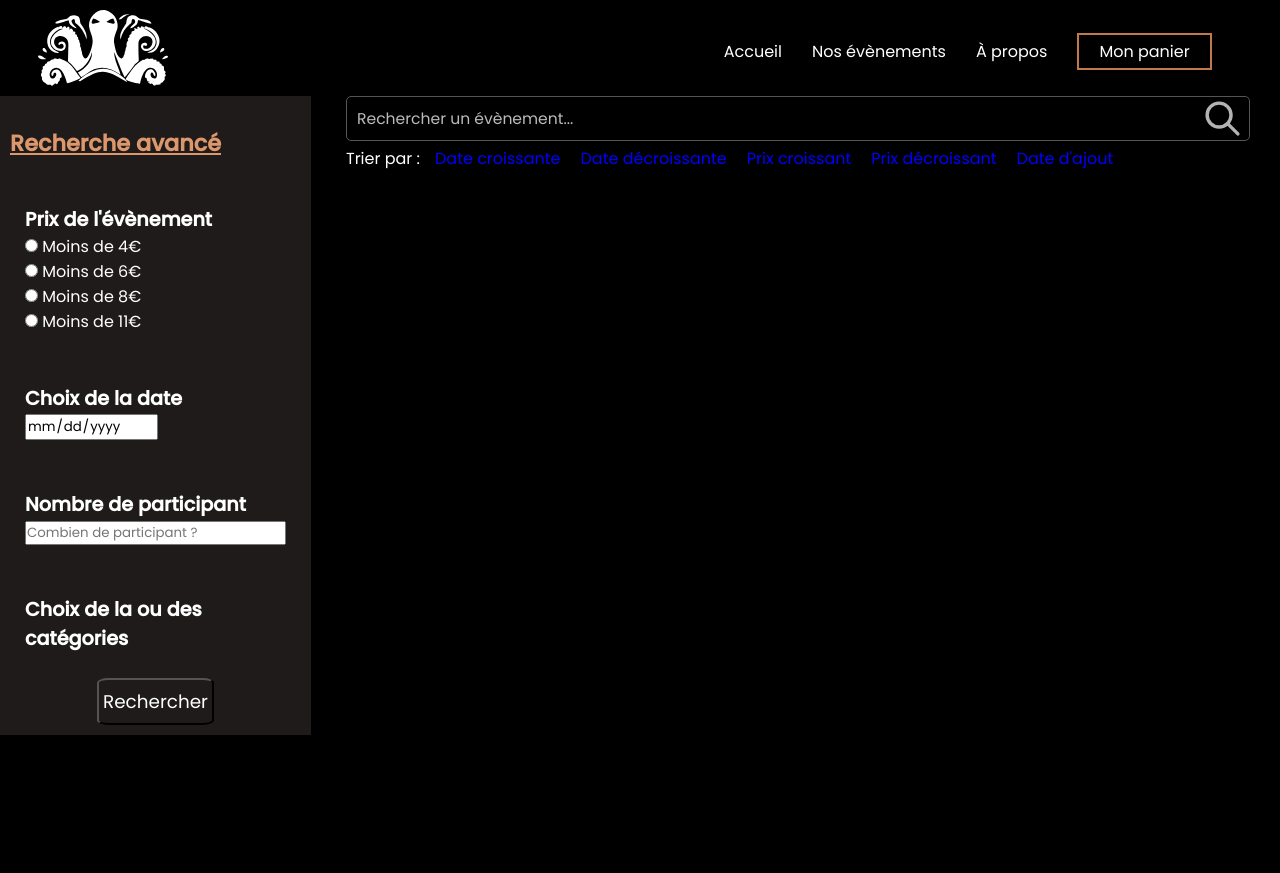
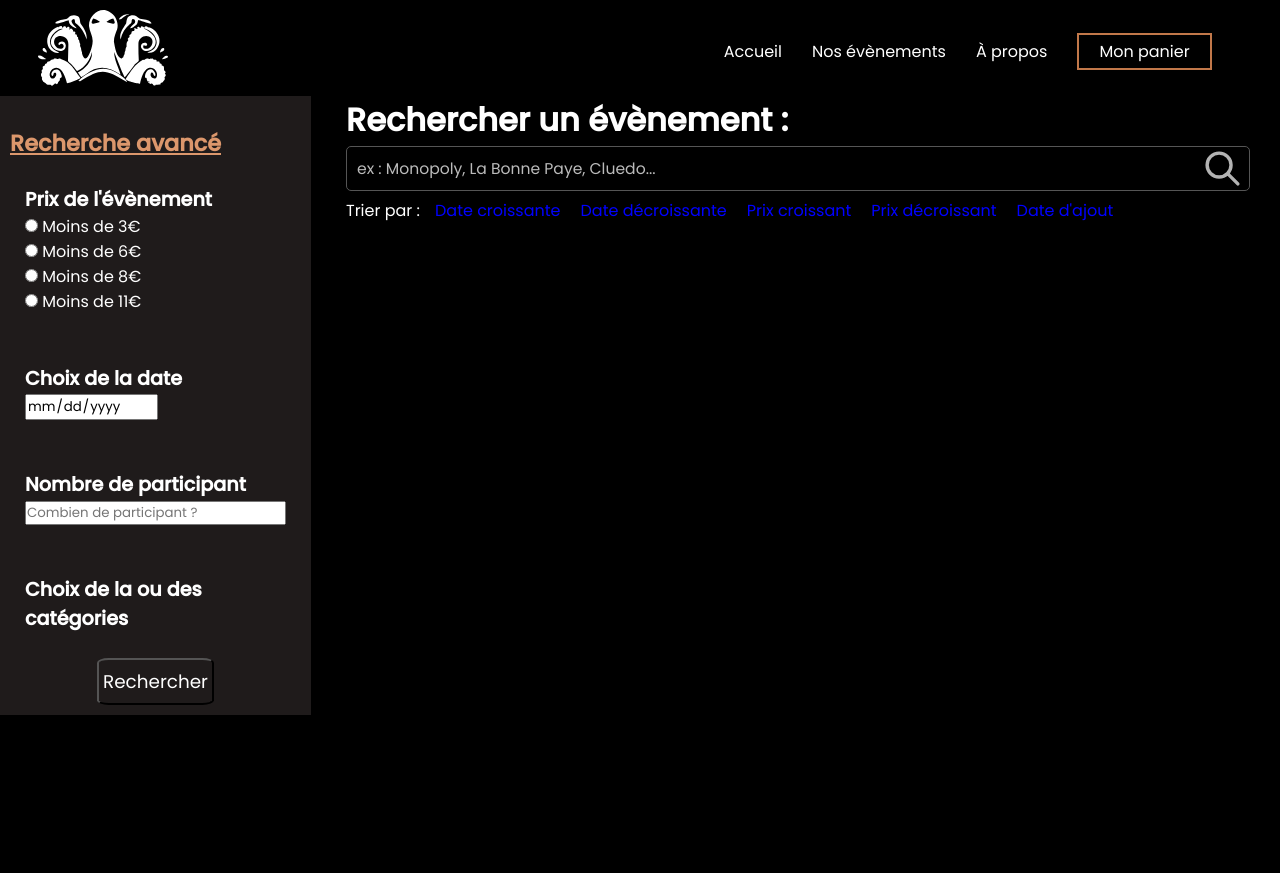
Before and after one commit to ymidey/ResaWeb_DonjonDuKraken, a PHP site: page /nos-evenements.php in a window 1280 px wide. Shown: the top 873 px of the page. Run offline with PHP 8.4, Linux system fonts and the light colour scheme; data that the repository does not hold is empty.

Commit message:
Minor edit and fix accessibility issue ♿️

```diff
--- a/footer.php
+++ b/footer.php
@@ -56,7 +56,7 @@
                 </li>
 
                 <li>
-                    <a href="a-propos.php#createur">Le concept</a>
+                    <a href="a-propos.php#concept">Le concept</a>
                 </li>
                 <li>
                     <a href="a-propos.php#mentionslegales">Mentions légals</a>
--- a/nos-evenements.php
+++ b/nos-evenements.php
@@ -13,28 +13,31 @@ $resultCategorie=$stmt->fetchall(PDO::FETCH_ASSOC);
     <form class="filter-form" action="">
         <h1>Recherche avancé</h1>
         <div class="filter-prix filter">
+            <fieldset>
+                <legend>
                     <h2>Prix de l'évènement</h2>
-
+                </legend>
                 <div>
-                <label for="4">
-                    <input type="radio" id="4" name="prix"> Moins de 4€
+                    <label for="3€">
+                        <input type="radio" id="3€" value="3" name="prix"> Moins de 3€
                     </label>
                 </div>
                 <div>
-                <label for="6">
-                    <input type="radio" id="6" name="prix"> Moins de 6€
+                    <label for="6€">
+                        <input type="radio" id="6€" value="6" name="prix"> Moins de 6€
                     </label>
                 </div>
                 <div>
-                <label for="8">
-                    <input type="radio" id="8" name="prix"> Moins de 8€
+                    <label for="8€">
+                        <input type="radio" id="8€" value="8" name="prix"> Moins de 8€
                     </label>
                 </div>
                 <div>
-                <label for="11">
-                    <input type="radio" id="11" name="prix"> Moins de 11€
+                    <label for="11€">
+                        <input type="radio" id="11€" value="11" name="prix"> Moins de 11€
                     </label>
                 </div>
+            </fieldset>
         </div>
 
         <div class="filter-date filter">
@@ -52,19 +55,26 @@ $resultCategorie=$stmt->fetchall(PDO::FETCH_ASSOC);
             </label>
         </div>
         <div class="filter-categorie filter">
+            <fieldset>
+                <legend>
                     <h2>Choix de la ou des catégories</h2>
+                </legend>
                 <div class="checkbox">
                     <?php foreach ($resultCategorie as $row) { ?>
                     <label for="<?php echo $row["ID_Categorie"]?>"><?php echo $row["Nom_categorie"]?>
                         <input type="checkbox" name="Categorie" id="<?php echo $row["ID_Categorie"]?>">
                     </label><?php }?>
                 </div>
+            </fieldset>
         </div>
         <input type="submit" value="Rechercher">
     </form>
     <div class="test">
+        <label for="recherche-input">
+            <h1>Rechercher un évènement :</h1>
+        </label>
         <form class="recherche">
-            <input type="search" placeholder="Rechercher un évènement...">
+            <input type="search" id="recherche-input" placeholder="ex : Monopoly, La Bonne Paye, Cluedo...">
             <button type="submit"><img src="Images/search-icon.svg" alt=""></button>
         </form>
         <div class="tri">
--- a/style.css
+++ b/style.css
@@ -127,7 +127,7 @@ nav .links li:nth-child(-n + 4) a::after {
     transition: .5s ease;
 }
 
-nav .links li:nth-child(-n + 4) a:hover::after {
+nav .links li:nth-child(-n + 3) a:hover::after {
     transform: translateY(0);
     opacity: 1;
 }
@@ -309,8 +309,6 @@ nav .links li:nth-child(-n + 4) a:hover::after {
     padding: 0.4em 0;
     color: #c1784a;
 }
-
-
 
 .card-container .card-content .card-link button {
     border: #c1784a solid 1px;
@@ -618,8 +616,7 @@ nav .links li:nth-child(-n + 4) a:hover::after {
     }
 }
 
-/* a-propos.php css */
-
+/* a-propos.php page css */
 .apropos {
     position: relative;
     top: 10vh;
@@ -630,36 +627,24 @@ nav .links li:nth-child(-n + 4) a:hover::after {
     text-align: center;
 }
 
-.apropos .createur {
+.apropos section {
     display: block;
     background-color: #212020;
     margin: 2% 5% 2% 5%;
     padding: 2%;
 }
 
-.apropos .createur h2 {
+.apropos section h2 {
     color: #dc976c;
     padding: 1% 0 1% 0;
 }
 
-.mentionslegales {
-    display: block;
-    background-color: #212020;
-    margin: 2% 5% 10% 5%;
-    padding: 2%;
-}
-
-.mentionslegales h2 {
-    color: #dc976c;
-    padding: 2% 0 2% 0;
-}
-
-.mentionslegales h3 {
+.apropos .mentionslegales h3 {
     padding-top: 7px;
     padding-bottom: 2px;
 }
 
-/* nos-evenements.php */
+/* nos-evenements.php page css */
 .nos-evenements {
     position: relative;
     display: flex;
@@ -684,9 +669,13 @@ nav .links li:nth-child(-n + 4) a:hover::after {
     background-color: #1f1b1b;
 }
 
+.filter-form fieldset {
+    border: none;
+}
+
 
 .filter-form h1 {
-    margin: 30px 10px 20px 10px;
+    margin: 30px 10px 0 10px;
     font-size: 1.4rem;
     color: #dc976c;
     text-decoration: underline;
@@ -729,9 +718,11 @@ nav .links li:nth-child(-n + 4) a:hover::after {
     align-items: center;
     position: relative;
     padding: 1px;
+    margin: 2px 0 2px 0;
     border: 1px solid;
     border-radius: 5px;
 }
+
 
 .recherche input[type="search"] {
     border: none;
@@ -743,7 +734,6 @@ nav .links li:nth-child(-n + 4) a:hover::after {
     font-size: 0.975rem;
     border: 1px solid transparent;
 }
-
 
 input[type="search"]::placeholder {
     color: #bbb;
```
Also changed, not shown: a-propos.php (+15 -7 lines). Lines whose indentation alone changed are shown as unchanged.
